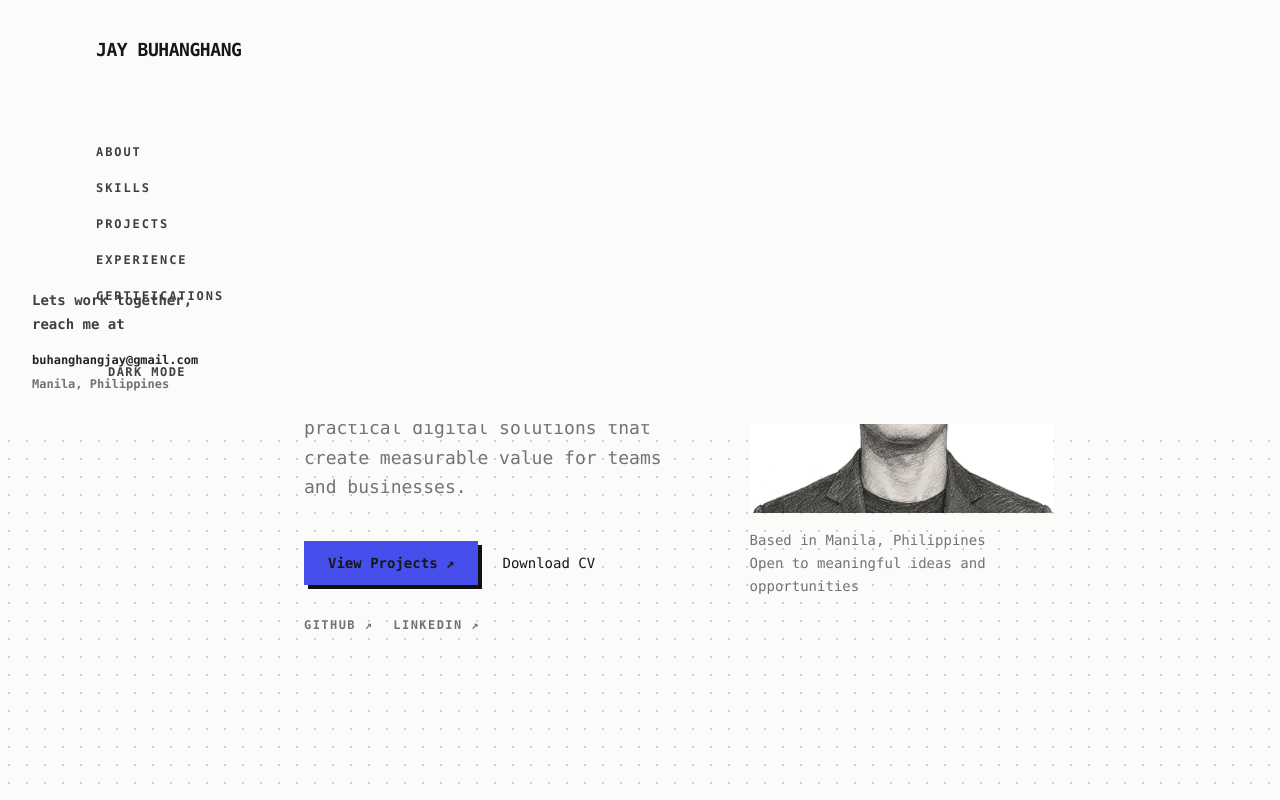
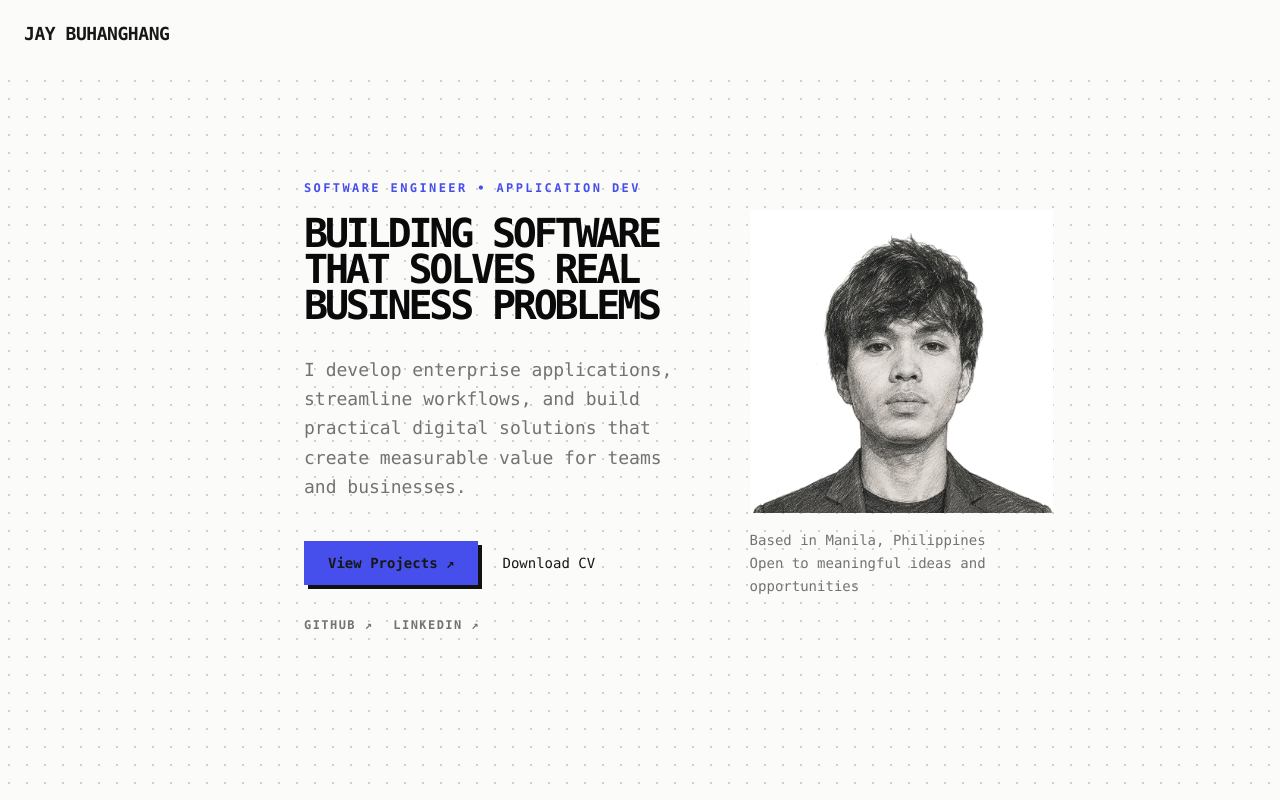
Before and after one commit to buhanghangjay-git/jaybuhanghang, a Next.js app: page / in a window 1280 px wide. Shown: the top 800 px of the page. Built offline with nearby package versions, Linux system fonts and the light colour scheme.

Commit message:
update the navbar

```diff
--- a/components/Navbar.tsx
+++ b/components/Navbar.tsx
@@ -48,7 +48,7 @@ export default function Navbar() {
 
     return (
         <nav className="fixed inset-x-0 top-0 z-50 w-full bg-[#fbfbfa] 2xl:bottom-0 2xl:left-0 2xl:right-auto 2xl:top-0 2xl:w-60">
-            <div className="mx-auto flex w-full max-w-none items-center justify-between gap-5 px-5 py-5 sm:gap-6 sm:px-6 sm:py-5 lg:block lg:max-w-6xl lg:px-8 lg:py-9">
+                <div className="mx-auto flex w-full max-w-none items-center justify-between gap-5 px-5 py-5 sm:gap-6 sm:px-6 sm:py-5 2xl:block 2xl:max-w-6xl 2xl:px-8 2xl:py-9">
                 <a href="#top" className="text-lg font-black uppercase tracking-tight text-neutral-900 dark:text-white">
                     Jay Buhanghang<span className="text-[#464feb]"></span>
                 </a>
@@ -77,8 +77,7 @@ export default function Navbar() {
                         <span className={`menu-toggle-line ${isMenuOpen ? "menu-toggle-line-open" : ""}`} />
                     </button>
                 </div>
-
-                <div className="hidden flex-col gap-1 text-xs font-bold uppercase tracking-[0.16em] text-neutral-700 sm:flex sm:flex-row sm:flex-wrap sm:gap-x-6 sm:gap-y-3 lg:mt-20 lg:flex lg:flex-col lg:flex-nowrap lg:gap-5">
+                        <div className="hidden 2xl:flex 2xl:flex-col 2xl:gap-5 2xl:mt-20 text-xs font-bold uppercase tracking-[0.16em] text-neutral-700">
                     {links.map((link) => (
                         <a
                             className="transition-colors hover:text-[#464feb]"
@@ -93,7 +92,7 @@ export default function Navbar() {
                     <button
                         aria-label={isDarkMode ? "Switch to light mode" : "Switch to dark mode"}
                         aria-pressed={isDarkMode}
-                        className="desktop-theme-toggle mt-4 flex items-center gap-3 px-3 py-2 text-left text-xs font-bold uppercase tracking-[0.12em] text-neutral-700 lg:mt-8"
+                        className="desktop-theme-toggle mt-4 flex items-center gap-3 px-3 py-2 text-left text-xs font-bold uppercase tracking-[0.12em] text-neutral-700 2xl:mt-8"
                         onClick={toggleTheme}
                         type="button"
                     >
@@ -101,7 +100,8 @@ export default function Navbar() {
                     </button>
 
                     <a
-                        className="mt-4 max-w-full text-xs normal-case tracking-normal text-neutral-500 hover:text-[#464feb] lg:absolute lg:bottom-8 lg:left-8 lg:right-8 lg:mt-0"
+                        className="mt-4 max-w-full text-xs normal-case tracking-normal text-neutral-500 hover:text-[#464feb] 2xl:absolute 2xl:bottom-8 2xl:left-8 2xl:right-8 2xl:mt-0"
+
                         href="mailto:buhanghangjay@gmail.com"
                     >
                         <span className="block max-w-[12rem] text-sm leading-6">
```
